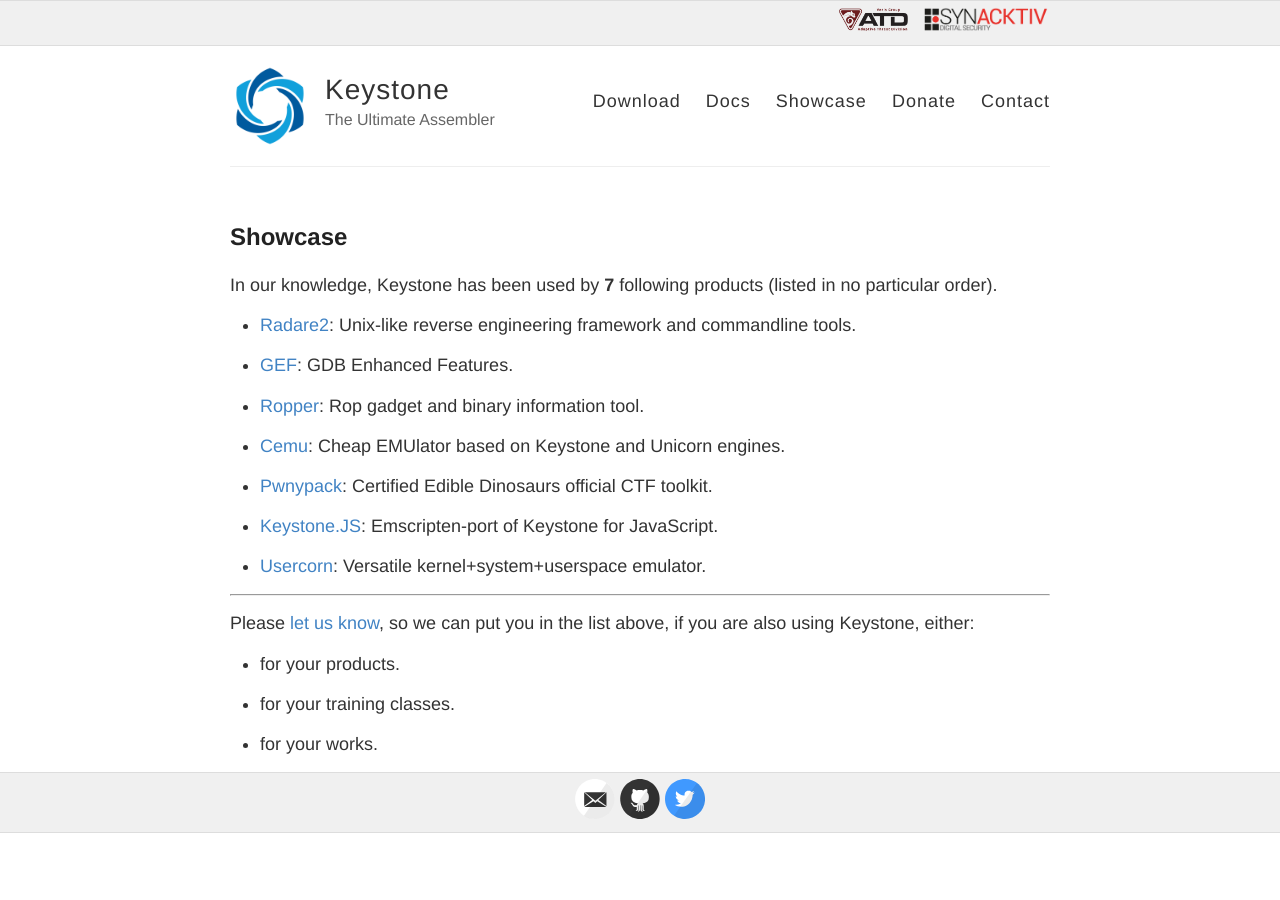
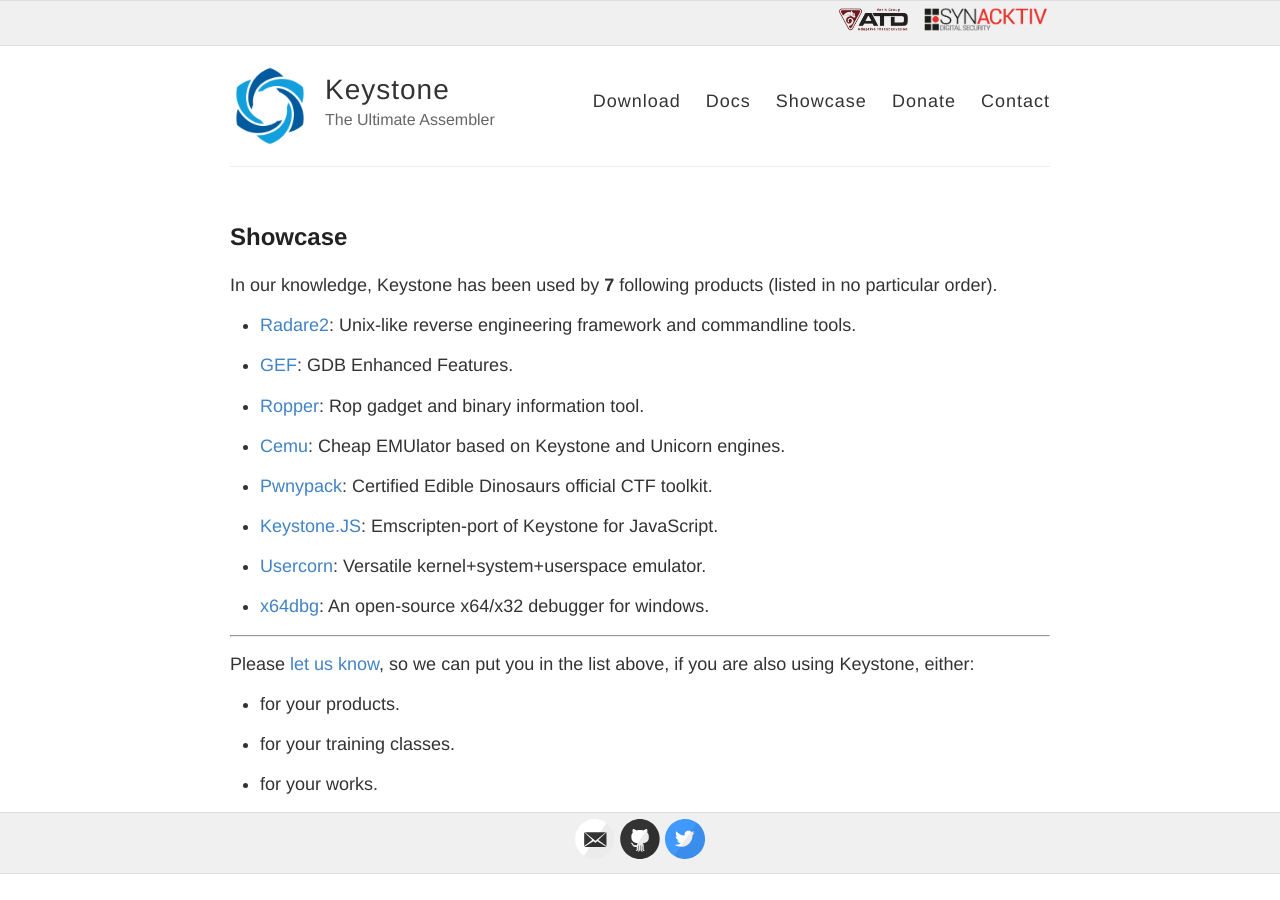
Before and after one commit to keystone-engine/keystone-engine.github.io, a Jekyll site: the page built from showcase.md, in a window 1280 px wide. Built offline with Jekyll 4.4.1, drawn with Linux system fonts in a browser that asks for light colours.

Commit message:
added x64dbg to showcase
x64dbg now allows you to change the assembler engine to keystone (https://github.com/x64dbg/x64dbg/commit/5c10c9591db9b54674caf952db087bf5509d497d)

```diff
--- a/showcase.md
+++ b/showcase.md
@@ -22,6 +22,8 @@
 
 - [Usercorn](https://github.com/lunixbochs/usercorn): Versatile kernel+system+userspace emulator.
 
+- [x64dbg](http://x64dbg.com): An open-source x64/x32 debugger for windows.
+
 ---
 
 Please [let us know](/contact/), so we can put you in the list above, if you are also using Keystone, either:
```
